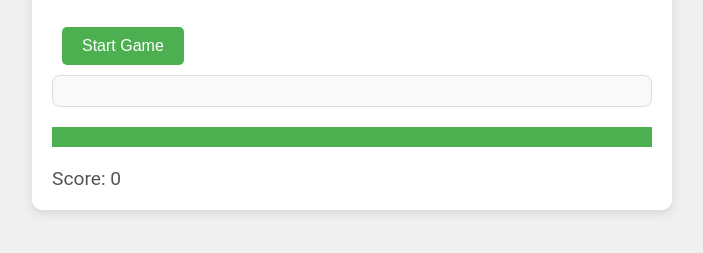
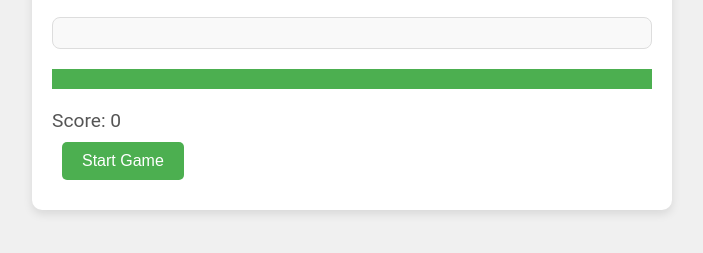
Before and after one commit to filthynapkin/backlinetrivia, a plain HTML site: page index.html in a window 1280 px wide. Shown: the part 139-392 px from the top of the page, without its empty margins (288-991 px from the left). Drawn offline with Linux system fonts and the light colour scheme.

Commit message:
index.html

```diff
--- a/index.html
+++ b/index.html
@@ -125,9 +125,6 @@
 <body>
     <div id="game">
         <h1>Backline Trivia</h1>
-         <!-- Start Game Button -->
-        <button id="start-button" onclick="startGame()">Start Game</button>
-
         <div id="question"></div>
         <div id="choices"></div>
         <div id="explanation"></div>
@@ -139,8 +136,8 @@
         </div>
 
         <div id="score">Score: 0</div>
+        <button id="start-button" onclick="startGame()">Start Game</button> <!-- Start Game button -->
     </div>
-
 
     <script>
         // 33 Pre-defined real-world scenarios with explanations
```
